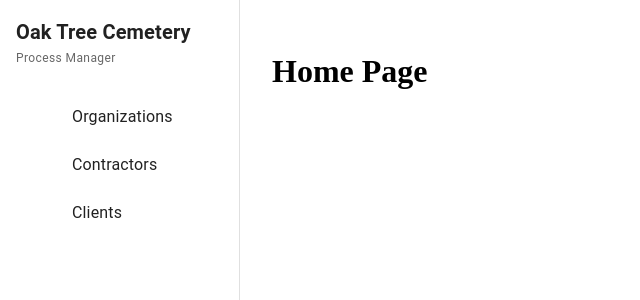
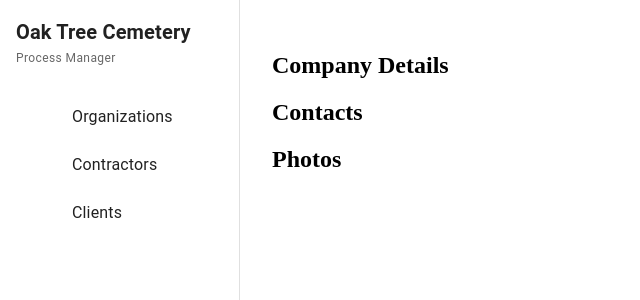
Before and after one commit to FedorOsin/afs-test-assignment, a React (Vite) app: page / in a window 1280 px wide. Shown: the top 300 px of the page, without its empty margins (0-640 px from the left). Built offline with nearby package versions, Linux system fonts and the light colour scheme; some icons are missing.

Commit message:
feat: add CompanyDetails, Contacts and Photos components stubs

```diff
--- /dev/null
+++ b/src/components/CompanyDetails/CompanyDetails.tsx
@@ -0,0 +1,7 @@
+export const CompanyDetails = () => {
+  return (
+    <div>
+      <h2>Company Details</h2>
+    </div>
+  );
+};
--- /dev/null
+++ b/src/components/Contacts/Contacts.tsx
@@ -0,0 +1,7 @@
+export const Contacts = () => {
+  return (
+    <div>
+      <h2>Contacts</h2>
+    </div>
+  );
+};
--- /dev/null
+++ b/src/components/Photos/Photos.tsx
@@ -0,0 +1,7 @@
+export const Photos = () => {
+  return (
+    <div>
+      <h2>Photos</h2>
+    </div>
+  );
+};
--- a/src/pages/Home.tsx
+++ b/src/pages/Home.tsx
@@ -1,9 +1,14 @@
 import { Layout } from "~/layout/Layout";
+import { CompanyDetails } from "~/components/CompanyDetails/CompanyDetails";
+import { Contacts } from "~/components/Contacts/Contacts";
+import { Photos } from "~/components/Photos/Photos";
 
 const Home = () => {
   return (
     <Layout>
-      <h1>Home Page</h1>
+      <CompanyDetails />
+      <Contacts />
+      <Photos />
     </Layout>
   );
 };
```
